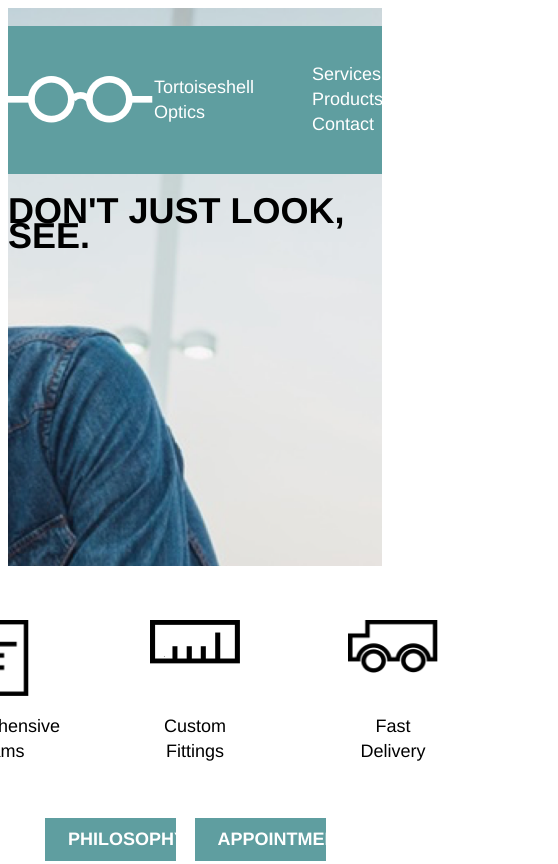
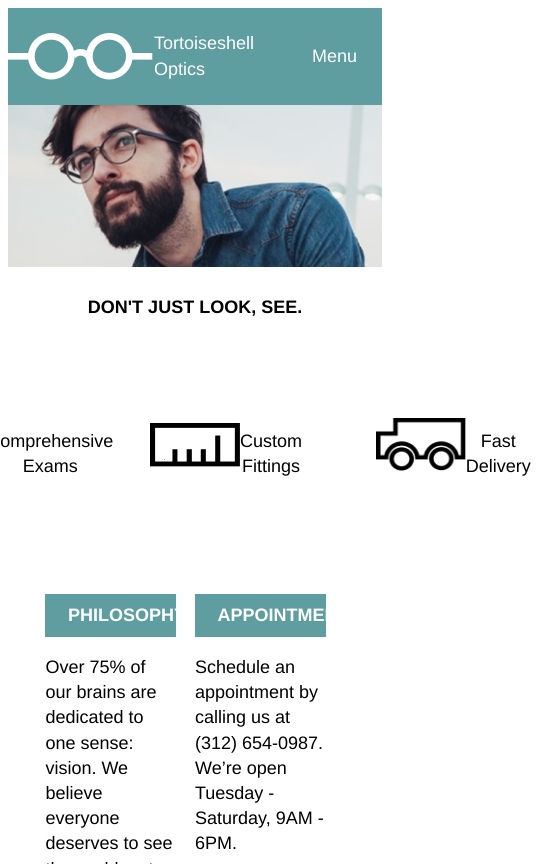
Before and after one commit to elfranco91/tort, a plain HTML site: page index.html in a window 390 px wide. Shown: the top 864 px of the page, 558 px wide, since content can reach past the window. Drawn offline with Linux system fonts and the light colour scheme.

Commit message:
media querys

```diff
--- a/resources/css/style.css
+++ b/resources/css/style.css
@@ -13,14 +13,16 @@ header {
   height: 30rem;
 }
 
-}
+
 .main-banner {
     background-color: white;
-    padding: 0.75rem 5rem;
+    font-size: 2rem;
+    padding: 1.5rem 5rem;
+    font-weight: bold;
     display: inline-block;
     margin-top: 10rem;
     margin-right: -2rem;
-    line-height: 2.4rem;
+    line-height: 1.2rem;
 }
 
 
@@ -65,6 +67,10 @@ nav {
 
     justify-content: space-between;
 }
+.truncated-menu  {
+  display: none;
+
+  }
 .container {
   max-width: 960px;
   margin: auto;
@@ -120,3 +126,52 @@ img {
     width: 5rem;
     margin-bottom: 1rem;
 }
+
+@media (max-width: 1024px) {
+  .container {
+    max-width: 100%;
+
+  }
+  header {
+  padding-top: 0rem;
+  height: 22rem;
+}
+.main-banner {
+
+  padding: 0.75rem 5rem;
+  margin-right: 5rem;
+  margin-top: 5rem;
+}
+.main-banner h1{
+  font-size: 1.33rem;
+}
+}
+@media (max-width: 470px) {
+  nav  ul  {
+        display: none;
+    }
+    .truncated-menu  {
+      display: block;
+      text-align: center;
+      }
+.main-banner {
+  padding: 1rem;
+  margin-top: 9rem;
+  text-align: center;
+  width:100%;
+  margin-right: 0rem;
+}
+.main-banner h1{
+  font-size: 1rem;
+}
+header {
+  height: 17rem;
+  background-position: 20%;
+}
+.service{
+
+  flex-direction: row;
+  margin: 3.77rem;
+}
+
+}
```
